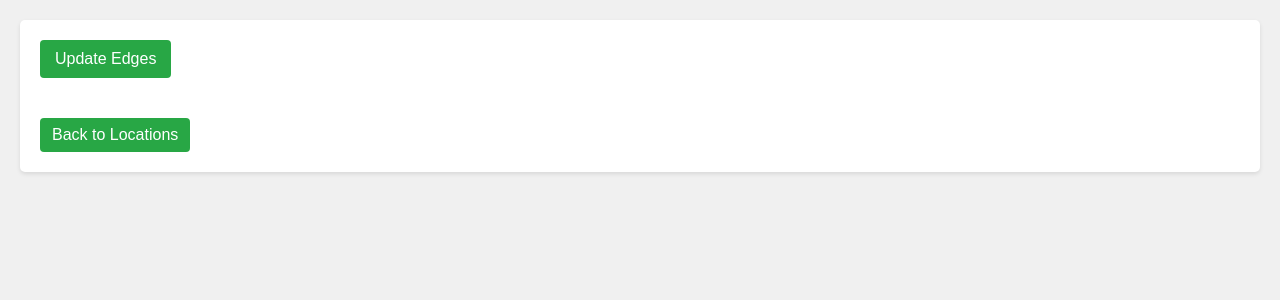
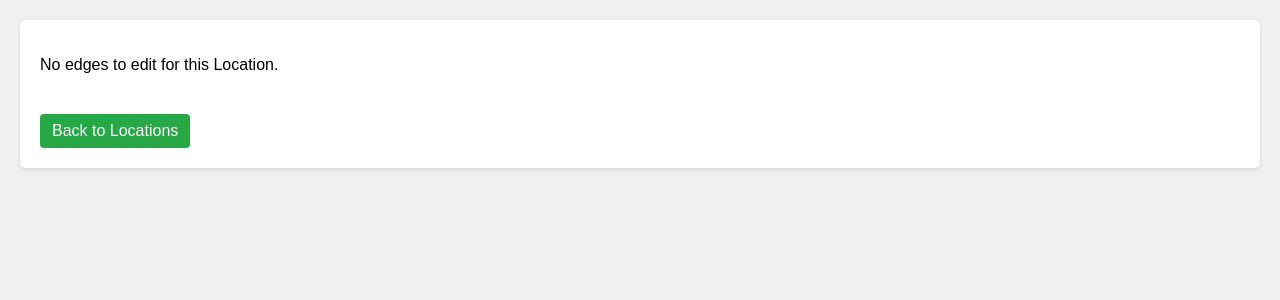
Before and after one commit to hbarker99/Chesterfield-Hospital-Team-B, a PHP site: page /Admin/editEdges.php in a window 1280 px wide. Shown: the part 120-420 px from the top of the page. Run offline with PHP 8.4, Linux system fonts and the light colour scheme; data comes from the database, SQL or seed files in the repository.

Commit message:
Update editEdges.php

```diff
--- a/Admin/editEdges.php
+++ b/Admin/editEdges.php
@@ -109,6 +109,9 @@ if (isset($_POST['updateEdges'])) {
     <main>
         <form method="post" enctype="multipart/form-data">
             <input type="hidden" name="node_id" value="<?php echo htmlspecialchars($nodeId); ?>">
+            <?php if (empty($edges)): ?>
+                <p>No edges to edit for this Location.</p>
+            <?php else: ?>
                 <?php foreach ($edges as $edge): ?>
                     <div>
                         <label>Edge ID:
@@ -154,8 +157,8 @@ if (isset($_POST['updateEdges'])) {
                     </div>
 
                 <?php endforeach; ?>
-
                 <button type="submit" name="updateEdges">Update Edges</button>
+            <?php endif; ?>
 
         </form>
         <a href="admincrud.php">Back to Locations</a>
```
Lines whose indentation alone changed are shown as unchanged.
